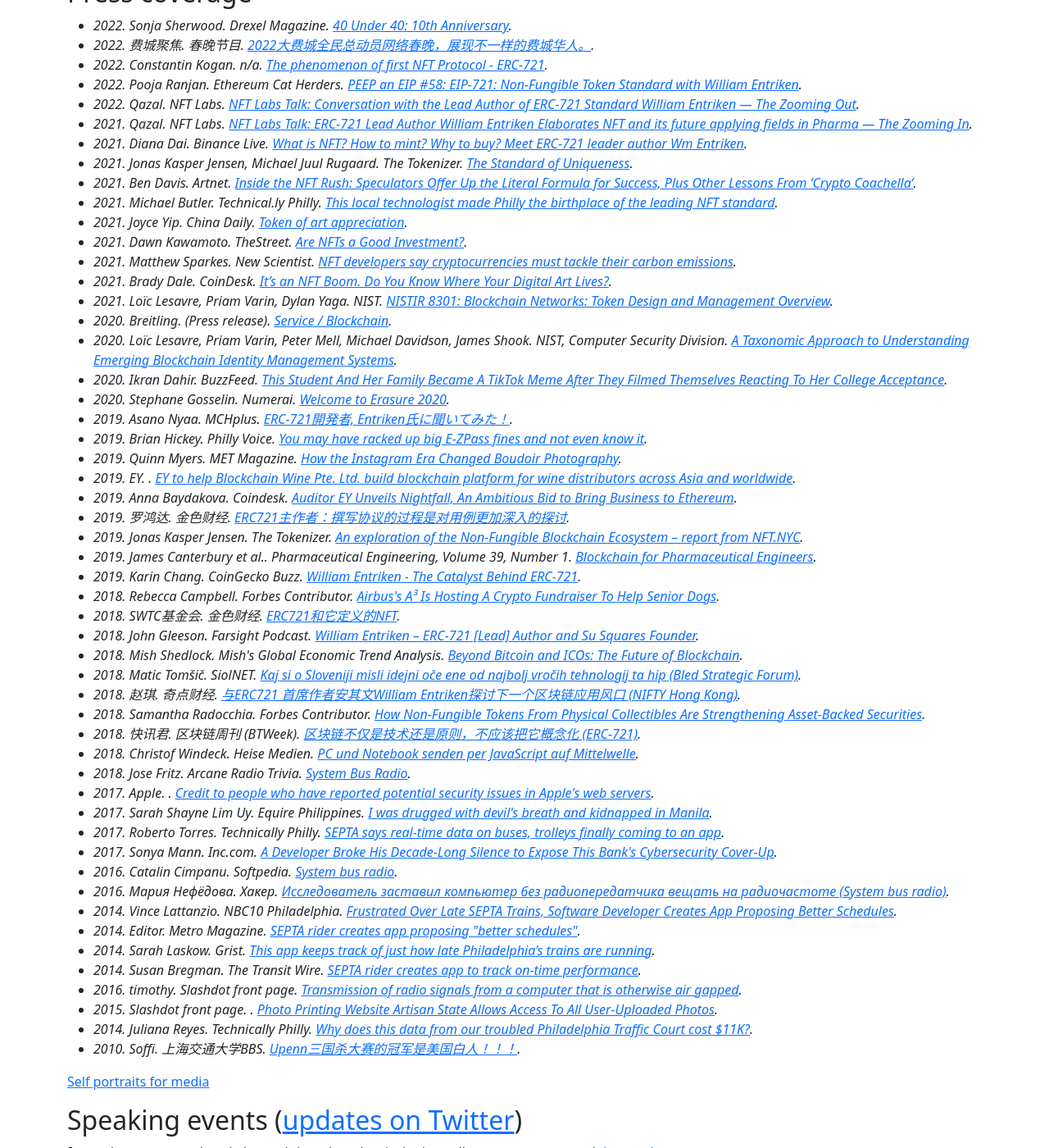
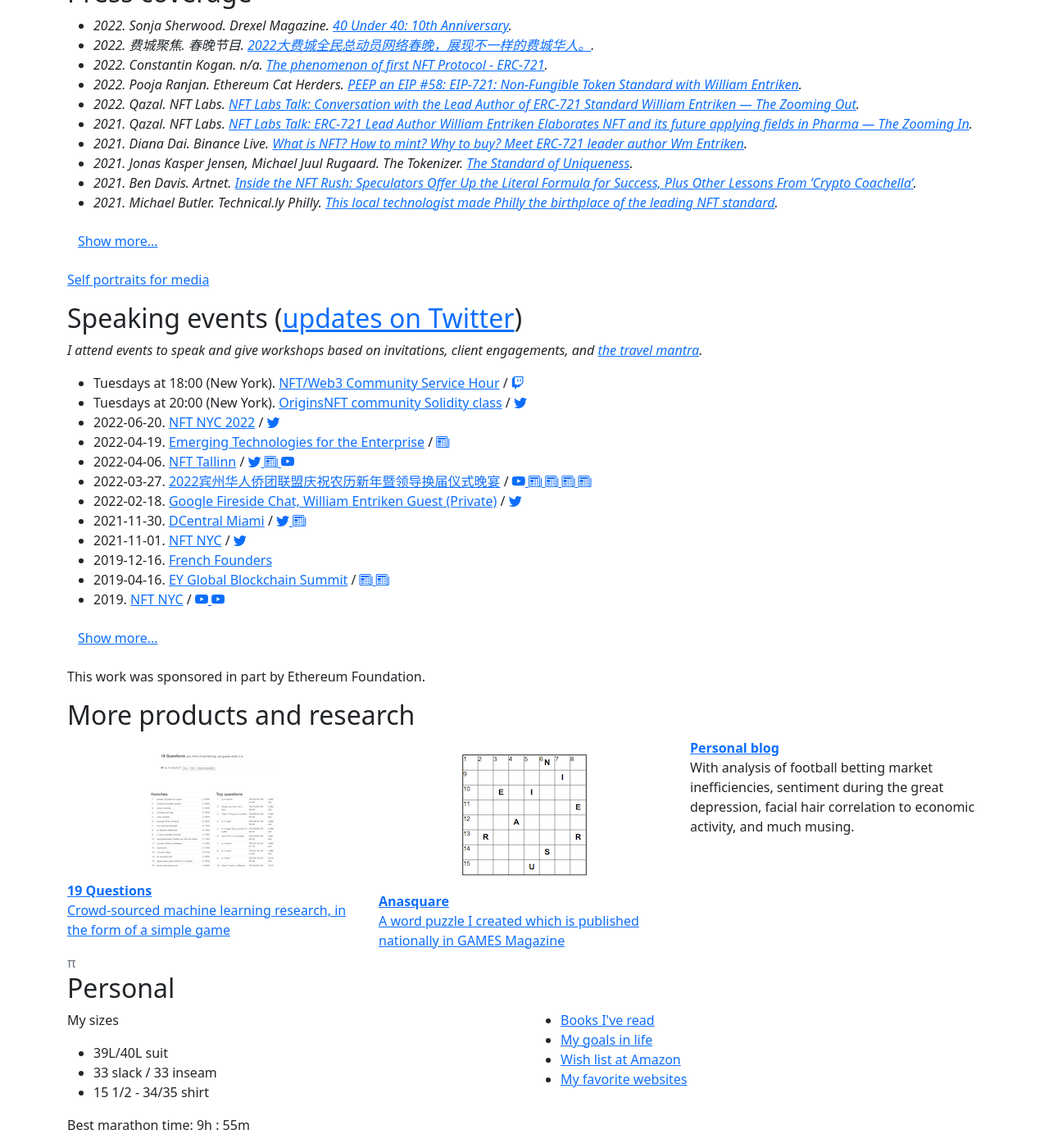
Before and after one commit to fulldecent/phor.net, a Jekyll site: the page built from index.html, in a window 1280 px wide and 1400 px high, scrolled down 2248 px. Shown: the whole window at 82% size. Built offline with Jekyll 4.4.1, drawn with Linux system fonts in a browser that asks for light colours; nearby versions of some CDN libraries; comment, search, counter and statistics services are not loaded; some of the changed text lies outside the part shown.

Commit message:
Show more for extra press and speaking

```diff
--- a/index.html
+++ b/index.html
@@ -361,20 +361,12 @@
               </div>
             </div>
           </div>
-
-
-
-
-
-
         </div>
         <div class="col col-md-4">
           <p><strong>The first ERC-721 NFT</strong></p>
           Su Squares <a target="_blank" href="https://tenthousandsu.com/">about 3,500 of 10,000 minted</a>
         </div>
       </div>
-
-
 
 
       <h2>What's hot</h2>
@@ -503,7 +495,9 @@
 
     <h2>Press coverage</h2>
     <ul>
-{% for press-coverage in site.data.press-coverage %}
+{%- assign press-coverage-first = site.data.press-coverage | slice: 0, 10 -%}
+{%- assign press-coverage-rest = site.data.press-coverage | slice: 10, 999 -%}
+{% for press-coverage in press-coverage-first %}
       <li>
         <cite>
           <time title="{{ press-coverage.date | date: "%Y-%m-%d" }}" datetime="{{ press-coverage.date | date: "%Y-%m-%d" }}">{{ press-coverage.date | date: "%Y" }}</time>.
@@ -513,7 +507,18 @@
         </cite>
       </li>
 {% endfor %}
+{% for press-coverage in press-coverage-rest %}
+      <li class="d-none press-coverage-rest">
+        <cite>
+          <time title="{{ press-coverage.date | date: "%Y-%m-%d" }}" datetime="{{ press-coverage.date | date: "%Y-%m-%d" }}">{{ press-coverage.date | date: "%Y" }}</time>.
+          {{ press-coverage.authors | join: ", " | escape }}.
+          {{ press-coverage.publication | escape }}.
+          <a href="{{ press-coverage.url | escape }}">{{ press-coverage.title | escape }}</a>.
+        </cite>
+      </li>
+{% endfor %}
     </ul>
+    <p id="press-coverage-show-more"><span class="btn btn-link">Show more&hellip;</span></p>
     <p><a href="self-portraits">Self portraits for media</a></p>
 
     <h2 id="speaking">Speaking events (<a href="https://twitter.com/fulldecent">updates on Twitter</a>)</h2>
@@ -525,8 +530,9 @@
       <li>Tuesdays at 18:00 (New York). <a href="https://twitter.com/fulldecent/status/1475851800322453504">NFT/Web3 Community Service Hour</a> / <a href="https://www.twitch.tv/fulldecent/schedule"><i class="bi bi-twitch"></i></a> <span class="badge badge-success">Free</span></li>
       <li>Tuesdays at 20:00 (New York). <a href="https://discord.com/invite/originsNFT">OriginsNFT
         community Solidity class</a> / <a href="https://twitter.com/jumpmanft/status/1478951732193366018"><i class="bi bi-twitter"></i></a></li>
-{% for speaking-event in site.data.speaking-events %}
-
+{%- assign speaking-events-first = site.data.speaking-events | slice: 0, 10 -%}
+{%- assign speaking-events-rest = site.data.speaking-events | slice: 10, 999 -%}
+{% for speaking-event in speaking-events-first %}
       <li>
         {{ speaking-event.date | escape }}.
         <a href="{{ speaking-event.url | escape }}">{{ speaking-event.title | escape }}</a>
@@ -550,7 +556,32 @@
         {% endif %}
       </li>
 {% endfor %}
+{% for speaking-event in speaking-events-rest %}
+      <li class="d-none speaking-event-rest">
+        {{ speaking-event.date | escape }}.
+        <a href="{{ speaking-event.url | escape }}">{{ speaking-event.title | escape }}</a>
+        {% if speaking-event.coverage %}
+        /
+          {% for coverage in speaking-event.coverage %}
+            <a href="{{ coverage | escape }}">
+              {% if coverage contains "youtube" %}
+                <i class="bi bi-youtube"></i>
+              {% elsif coverage contains "youtu.be" %}
+                <i class="bi bi-youtube"></i>
+              {% elsif coverage contains "twitter" %}
+                <i class="bi bi-twitter"></i>
+              {% elsif coverage contains ".jpg" %}
+                <i class="bi bi-file-image"></i>
+              {% else %}
+                <i class="bi bi-newspaper"></i>
+              {% endif %}
+            </a>
+          {% endfor %}
+        {% endif %}
+      </li>
+{% endfor %}
     </ul>
+    <p id="speaking-events-show-more"><span class="btn btn-link">Show more&hellip;</span></p>
     <p>This work was sponsored in part by Ethereum Foundation.</p>
 
     <h2>More products and research</h2>
@@ -720,6 +751,18 @@
       gtag('event', 'Engagement', 'Stalker');
     });
 
+    $('#press-coverage-show-more').click(function(){
+      $('#press-coverage-show-more').hide();
+      $('.press-coverage-rest').removeClass("d-none");
+      gtag('event', 'Engagement', 'Show press coverage');
+    });
+
+    $('#speaking-events-show-more').click(function(){
+      $('#speaking-events-show-more').hide();
+      $('.speaking-event-rest').removeClass("d-none");
+      gtag('event', 'Engagement', 'Show speaking events');
+    });
+
     $("#eth-tip").click(async function() {
       const message = prompt("What message would you like to include with your tip? (Message is public & permanent.)", "Enjoy");
       if (typeof window.ethereum === "undefined") {
```
